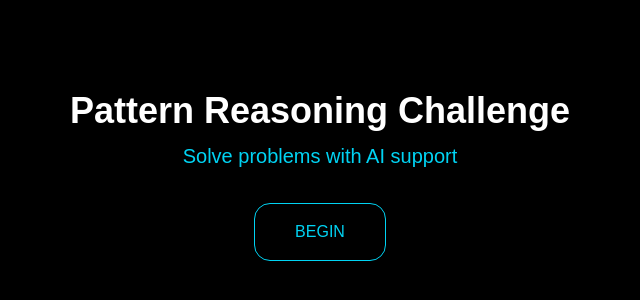
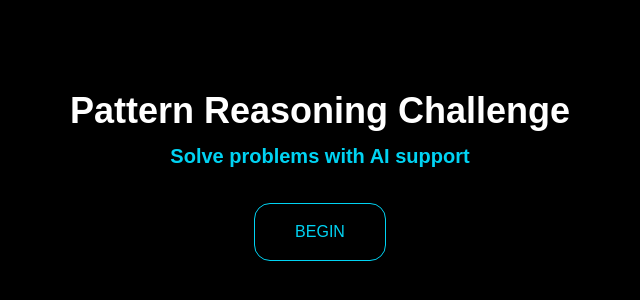
Before and after one commit to JiyeSun/coopexp, a Next.js app: page / in a window 1280 px wide. Shown: the part 224-524 px from the top of the page, without its empty margins (320-960 px from the left). Built offline with nearby package versions, Linux system fonts and the light colour scheme.

Commit message:
Fix font size class for span in header

```diff
--- a/app/page.tsx
+++ b/app/page.tsx
@@ -137,7 +137,7 @@ export default function Home() {
           <h1 className="text-4xl font-bold mb-8">
             Pattern Reasoning Challenge
             <br />
-            <span className="text-cyan-400 text-xl font-medium">
+            <span className="text-cyan-400 text-xl font-xl">
               Solve problems with AI support
             </span>
           </h1>
```
